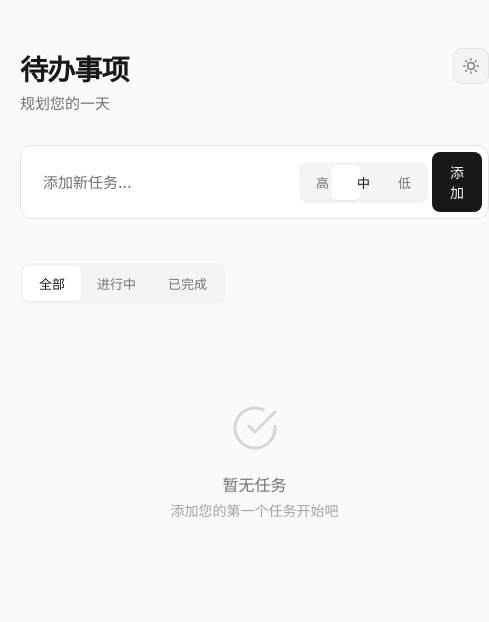
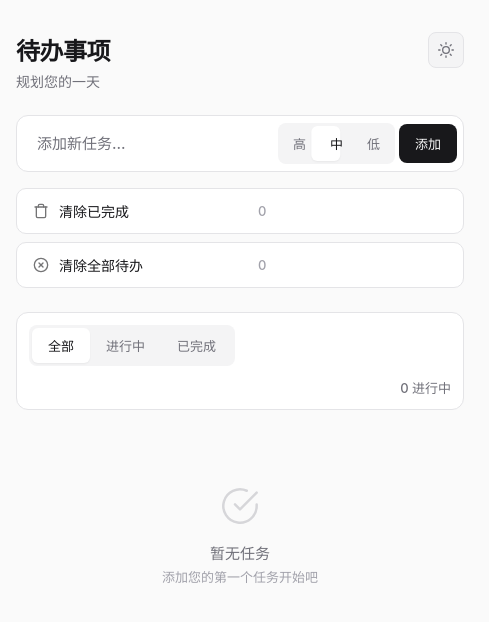
Before and after one commit to time-296/-, a website built with Vite: page index.html in a window 390 px wide. Both pictures are taken after a click on the button "全部". Shown: the whole page, 489 px wide, since content can reach past the window. Built offline with nearby package versions, Linux system fonts and the light colour scheme.

Commit message:
refactor: restructure layout for better visual hierarchy

```diff
--- a/index.html
+++ b/index.html
@@ -42,17 +42,40 @@
                 </div>
                 <button id="add-btn">添加</button>
             </div>
+
+            <div class="actions-section">
+                <button class="action-btn" id="clear-completed">
+                    <svg viewBox="0 0 24 24" fill="none" stroke="currentColor" stroke-width="2" stroke-linecap="round" stroke-linejoin="round">
+                        <polyline points="3 6 5 6 21 6"/>
+                        <path d="M19 6v14a2 2 0 0 1-2 2H7a2 2 0 0 1-2-2V6m3 0V4a2 2 0 0 1 2-2h4a2 2 0 0 1 2 2v2"/>
+                    </svg>
+                    <span>清除已完成</span>
+                    <span class="count" id="completed-count-action">0</span>
+                </button>
+                <button class="action-btn danger" id="clear-all">
+                    <svg viewBox="0 0 24 24" fill="none" stroke="currentColor" stroke-width="2" stroke-linecap="round" stroke-linejoin="round">
+                        <circle cx="12" cy="12" r="10"/>
+                        <line x1="15" y1="9" x2="9" y2="15"/>
+                        <line x1="9" y1="9" x2="15" y2="15"/>
+                    </svg>
+                    <span>清除全部待办</span>
+                    <span class="count" id="total-count-action">0</span>
+                </button>
+            </div>
         </div>
 
         <div class="right-pane">
-            <div class="filter-row">
-                <div class="filter-tabs">
-                    <button class="filter-btn active" data-filter="all">全部</button>
-                    <button class="filter-btn" data-filter="active">进行中</button>
-                    <button class="filter-btn" data-filter="completed">已完成</button>
+            <div class="filter-section">
+                <div class="filter-row">
+                    <div class="filter-tabs">
+                        <button class="filter-btn active" data-filter="all">全部</button>
+                        <button class="filter-btn" data-filter="active">进行中</button>
+                        <button class="filter-btn" data-filter="completed">已完成</button>
+                    </div>
+                    <div class="filter-stats">
+                        <span class="active-count" id="active-count">0 进行中</span>
+                    </div>
                 </div>
-                <button class="clear-completed-btn" id="clear-completed">清除已完成</button>
-                <button class="clear-all-btn" id="clear-all">清除全部待办</button>
             </div>
 
             <div class="todo-list" id="todo-list">
@@ -63,21 +86,6 @@
                     </svg>
                     <h3>暂无任务</h3>
                     <p>添加您的第一个任务开始吧</p>
-                </div>
-            </div>
-
-            <div class="stats" id="stats" style="display: none;">
-                <div class="stat-item">
-                    <div class="stat-value" id="total-count">0</div>
-                    <div class="stat-label">总数</div>
-                </div>
-                <div class="stat-item">
-                    <div class="stat-value" id="active-count">0</div>
-                    <div class="stat-label">进行中</div>
-                </div>
-                <div class="stat-item">
-                    <div class="stat-value" id="completed-count">0</div>
-                    <div class="stat-label">已完成</div>
                 </div>
             </div>
         </div>
--- a/script.js
+++ b/script.js
@@ -8,10 +8,9 @@
     const prioritySlider = document.getElementById('priority-slider');
     const todoList = document.getElementById('todo-list');
     const filterBtns = document.querySelectorAll('.filter-btn');
-    const stats = document.getElementById('stats');
-    const totalCount = document.getElementById('total-count');
     const activeCount = document.getElementById('active-count');
-    const completedCount = document.getElementById('completed-count');
+    const totalCountAction = document.getElementById('total-count-action');
+    const completedCountAction = document.getElementById('completed-count-action');
     const themeToggle = document.getElementById('theme-toggle');
     const themeIcon = document.getElementById('theme-icon');
     const clearCompletedBtn = document.getElementById('clear-completed');
@@ -174,18 +173,9 @@
                     <p>添加您的第一个任务开始吧</p>
                 </div>
             `;
-            stats.style.display = 'none';
-            clearCompletedBtn.style.display = 'none';
-            clearAllBtn.style.display = 'none';
+            updateStats();
             return;
         }
-
-        stats.style.display = 'flex';
-        updateStats();
-
-        const completedCount = todos.filter(t => t.completed).length;
-        clearCompletedBtn.style.display = completedCount > 0 ? 'inline-block' : 'none';
-        clearAllBtn.style.display = 'inline-block';
 
         if (filteredTodos.length === 0) {
             todoList.innerHTML = `
@@ -211,6 +201,8 @@
                 <button class="delete-btn">×</button>
             </div>
         `).join('');
+
+        updateStats();
     }
 
     // ========== CRUD ==========
@@ -262,9 +254,11 @@
     function updateStats() {
         const total = todos.length;
         const completed = todos.filter(t => t.completed).length;
-        totalCount.textContent = total;
-        activeCount.textContent = total - completed;
-        completedCount.textContent = completed;
+        const active = total - completed;
+
+        totalCountAction.textContent = total;
+        completedCountAction.textContent = completed;
+        activeCount.textContent = active + ' 进行中';
     }
 
     function cyclePriority(id) {
@@ -342,11 +336,14 @@
         startEdit(item.dataset.id, item);
     });
 
-    // ========== 其他事件 ==========
-    addBtn.addEventListener('click', addTodo);
-    todoInput.addEventListener('keydown', (e) => { if (e.key === 'Enter') addTodo(); });
-    clearCompletedBtn.addEventListener('click', clearCompleted);
-    clearAllBtn.addEventListener('click', clearAll);
+    // ========== 优先级选择器 ==========
+    function moveSlider(btn) {
+        const selector = document.getElementById('priority-selector');
+        const selectorRect = selector.getBoundingClientRect();
+        const btnRect = btn.getBoundingClientRect();
+        prioritySlider.style.width = btnRect.width + 'px';
+        prioritySlider.style.transform = `translateX(${btnRect.left - selectorRect.left - 3}px)`;
+    }
 
     priorityBtns.forEach(btn => {
         btn.addEventListener('click', () => {
@@ -357,15 +354,13 @@
         });
     });
 
-    function moveSlider(btn) {
-        const selector = document.getElementById('priority-selector');
-        const selectorRect = selector.getBoundingClientRect();
-        const btnRect = btn.getBoundingClientRect();
-        prioritySlider.style.width = btnRect.width + 'px';
-        prioritySlider.style.transform = `translateX(${btnRect.left - selectorRect.left - 4}px)`;
-    }
+    moveSlider(document.querySelector('.priority-btn.active'));
 
-    moveSlider(document.querySelector('.priority-btn.active'));
+    // ========== 其他事件 ==========
+    addBtn.addEventListener('click', addTodo);
+    todoInput.addEventListener('keydown', (e) => { if (e.key === 'Enter') addTodo(); });
+    clearCompletedBtn.addEventListener('click', clearCompleted);
+    clearAllBtn.addEventListener('click', clearAll);
 
     filterBtns.forEach(btn => {
         btn.addEventListener('click', () => {
--- a/style.css
+++ b/style.css
@@ -44,7 +44,7 @@ body {
     font-family: -apple-system, BlinkMacSystemFont, 'SF Pro Display', 'Segoe UI', sans-serif;
     background: var(--bg-color);
     min-height: 100vh;
-    padding: 60px 24px;
+    padding: 48px 24px;
     overflow-x: hidden;
     color: var(--text-primary);
     -webkit-font-smoothing: antialiased;
@@ -52,11 +52,11 @@ body {
 
 .container {
     width: 100%;
-    max-width: 1100px;
+    max-width: 960px;
     margin: 0 auto;
     display: grid;
-    grid-template-columns: 1fr 1fr;
-    gap: 40px;
+    grid-template-columns: 320px 1fr;
+    gap: 32px;
     animation: fadeIn 0.5s ease-out;
 }
 
@@ -64,7 +64,7 @@ body {
     display: flex;
     flex-direction: column;
     position: sticky;
-    top: 40px;
+    top: 48px;
     align-self: start;
 }
 
@@ -80,20 +80,20 @@ body {
 
 /* 标题区 */
 header {
-    margin-bottom: 32px;
+    margin-bottom: 24px;
 }
 
 h1 {
-    font-size: 2rem;
+    font-size: 1.75rem;
     font-weight: 700;
     color: var(--text-primary);
     margin-bottom: 4px;
-    letter-spacing: -0.03em;
+    letter-spacing: -0.02em;
 }
 
 .subtitle {
     color: var(--text-secondary);
-    font-size: 0.9375rem;
+    font-size: 0.875rem;
     font-weight: 500;
 }
 
@@ -139,7 +139,6 @@ h1 {
     padding: 6px;
     display: flex;
     gap: 0;
-    margin-bottom: 20px;
     transition: border-color 0.2s ease;
     align-items: center;
 }
@@ -153,11 +152,12 @@ h1 {
     background: transparent;
     border: none;
     outline: none;
-    padding: 12px 16px;
+    padding: 12px 14px;
     color: var(--text-primary);
     font-size: 0.9375rem;
     font-weight: 500;
     font-family: inherit;
+    min-width: 0;
 }
 
 #todo-input::placeholder {
@@ -171,14 +171,14 @@ h1 {
     border-radius: 8px;
     position: relative;
     padding: 3px;
-    margin-right: 4px;
+    flex-shrink: 0;
 }
 
 .priority-btn {
     background: transparent;
     border: none;
     border-radius: 6px;
-    padding: 8px 14px;
+    padding: 8px 12px;
     color: var(--text-secondary);
     font-size: 0.8125rem;
     font-weight: 500;
@@ -209,13 +209,15 @@ h1 {
     background: var(--text-primary);
     border: none;
     border-radius: 8px;
-    padding: 10px 18px;
+    padding: 10px 16px;
     color: var(--bg-color);
-    font-size: 0.875rem;
+    font-size: 0.8125rem;
     font-weight: 500;
     cursor: pointer;
     transition: all 0.2s ease;
     font-family: inherit;
+    flex-shrink: 0;
+    margin-left: 4px;
 }
 
 #add-btn:hover {
@@ -224,6 +226,62 @@ h1 {
 
 #add-btn:active {
     transform: scale(0.98);
+}
+
+/* 左侧面板操作区 */
+.actions-section {
+    margin-top: 16px;
+    display: flex;
+    flex-direction: column;
+    gap: 8px;
+}
+
+.action-btn {
+    background: var(--card-bg);
+    border: 1px solid var(--border-color);
+    border-radius: 10px;
+    padding: 12px 16px;
+    color: var(--text-primary);
+    font-size: 0.875rem;
+    font-weight: 500;
+    cursor: pointer;
+    transition: all 0.2s ease;
+    font-family: inherit;
+    text-align: left;
+    display: flex;
+    align-items: center;
+    gap: 10px;
+}
+
+.action-btn:hover {
+    border-color: var(--border-hover);
+    background: var(--hover-bg);
+}
+
+.action-btn:active {
+    transform: scale(0.98);
+}
+
+.action-btn.danger:hover {
+    border-color: #dc2626;
+    color: #dc2626;
+    background: var(--delete-hover-bg);
+}
+
+.action-btn svg {
+    width: 16px;
+    height: 16px;
+    flex-shrink: 0;
+    opacity: 0.6;
+}
+
+.action-btn span {
+    flex: 1;
+}
+
+.action-btn .count {
+    color: var(--text-muted);
+    font-size: 0.8125rem;
 }
 
 /* 优先级徽章 */
@@ -289,13 +347,20 @@ h1 {
     border-color: #14532d;
 }
 
-/* 筛选行 */
+/* 筛选区 */
+.filter-section {
+    background: var(--card-bg);
+    border: 1px solid var(--border-color);
+    border-radius: 12px;
+    padding: 12px;
+    margin-bottom: 16px;
+}
+
 .filter-row {
     display: flex;
     align-items: center;
     justify-content: space-between;
     gap: 12px;
-    margin-bottom: 20px;
 }
 
 .filter-tabs {
@@ -303,8 +368,7 @@ h1 {
     gap: 0;
     padding: 3px;
     background: var(--hover-bg);
-    border-radius: 10px;
-    width: fit-content;
+    border-radius: 8px;
 }
 
 .filter-btn {
@@ -330,64 +394,40 @@ h1 {
     box-shadow: 0 1px 2px var(--shadow-color);
 }
 
-.clear-completed-btn {
-    background: transparent;
-    border: 1px solid var(--border-color);
-    border-radius: 8px;
-    padding: 8px 14px;
+.filter-stats {
+    display: flex;
+    align-items: center;
+    gap: 12px;
+    font-size: 0.8125rem;
     color: var(--text-muted);
-    font-size: 0.8125rem;
-    font-weight: 500;
-    cursor: pointer;
-    transition: all 0.2s ease;
-    font-family: inherit;
-    white-space: nowrap;
 }
 
-.clear-completed-btn:hover {
-    color: #dc2626;
-    border-color: #dc2626;
-    background: var(--delete-hover-bg);
+.filter-stats .divider {
+    width: 1px;
+    height: 14px;
+    background: var(--border-color);
 }
 
-.clear-all-btn {
-    background: var(--card-bg);
-    border: 1px solid var(--border-color);
-    border-radius: 8px;
-    padding: 12px 20px;
-    color: var(--text-primary);
-    font-size: 0.875rem;
+.filter-stats .active-count {
+    color: var(--text-secondary);
     font-weight: 500;
-    cursor: pointer;
-    transition: all 0.2s ease;
-    font-family: inherit;
-}
-
-.clear-all-btn:hover {
-    background: var(--delete-hover-bg);
-    border-color: #dc2626;
-    color: #dc2626;
-}
-
-.clear-all-btn:active {
-    transform: scale(0.98);
 }
 
 /* 任务列表 */
 .todo-list {
     display: flex;
     flex-direction: column;
-    gap: 10px;
+    gap: 8px;
 }
 
 .todo-item {
     background: var(--card-bg);
     border: 1px solid var(--border-color);
     border-radius: 10px;
-    padding: 14px 18px;
+    padding: 14px 16px;
     display: flex;
     align-items: center;
-    gap: 14px;
+    gap: 12px;
     transition: all 0.15s ease;
     animation: slideIn 0.2s ease-out;
     overflow: hidden;
@@ -489,54 +529,26 @@ h1 {
 /* 空状态 */
 .empty-state {
     text-align: center;
-    padding: 80px 20px;
+    padding: 60px 20px;
     color: var(--text-muted);
 }
 
 .empty-state svg {
-    width: 48px;
-    height: 48px;
-    margin-bottom: 16px;
+    width: 40px;
+    height: 40px;
+    margin-bottom: 12px;
     opacity: 0.4;
 }
 
 .empty-state h3 {
-    font-size: 1rem;
+    font-size: 0.9375rem;
     margin-bottom: 4px;
     color: var(--text-secondary);
     font-weight: 500;
 }
 
 .empty-state p {
-    font-size: 0.875rem;
-}
-
-/* 统计区 */
-.stats {
-    display: flex;
-    justify-content: space-between;
-    margin-top: 24px;
-    padding-top: 20px;
-    border-top: 1px solid var(--border-color);
-}
-
-.stat-item {
-    text-align: left;
-    flex: 1;
-}
-
-.stat-value {
-    font-size: 1.75rem;
-    font-weight: 700;
-    color: var(--text-primary);
-    line-height: 1;
-}
-
-.stat-label {
     font-size: 0.8125rem;
-    color: var(--text-secondary);
-    margin-top: 6px;
-    font-weight: 500;
 }
 
 /* 确认弹窗 */
@@ -650,12 +662,10 @@ h1 {
 
 /* 响应式 */
 @media (max-width: 768px) {
-    body { padding: 48px 20px; }
-    h1 { font-size: 1.75rem; }
+    body { padding: 32px 16px; }
+    h1 { font-size: 1.5rem; }
     .container { grid-template-columns: 1fr; gap: 24px; }
     .left-pane { position: static; }
-    .stats { gap: 10px; }
-    .stat-value { font-size: 1.5rem; }
     .filter-row { flex-wrap: wrap; }
-    .clear-completed-btn { margin-left: auto; }
+    .filter-stats { width: 100%; justify-content: flex-end; }
 }
```
